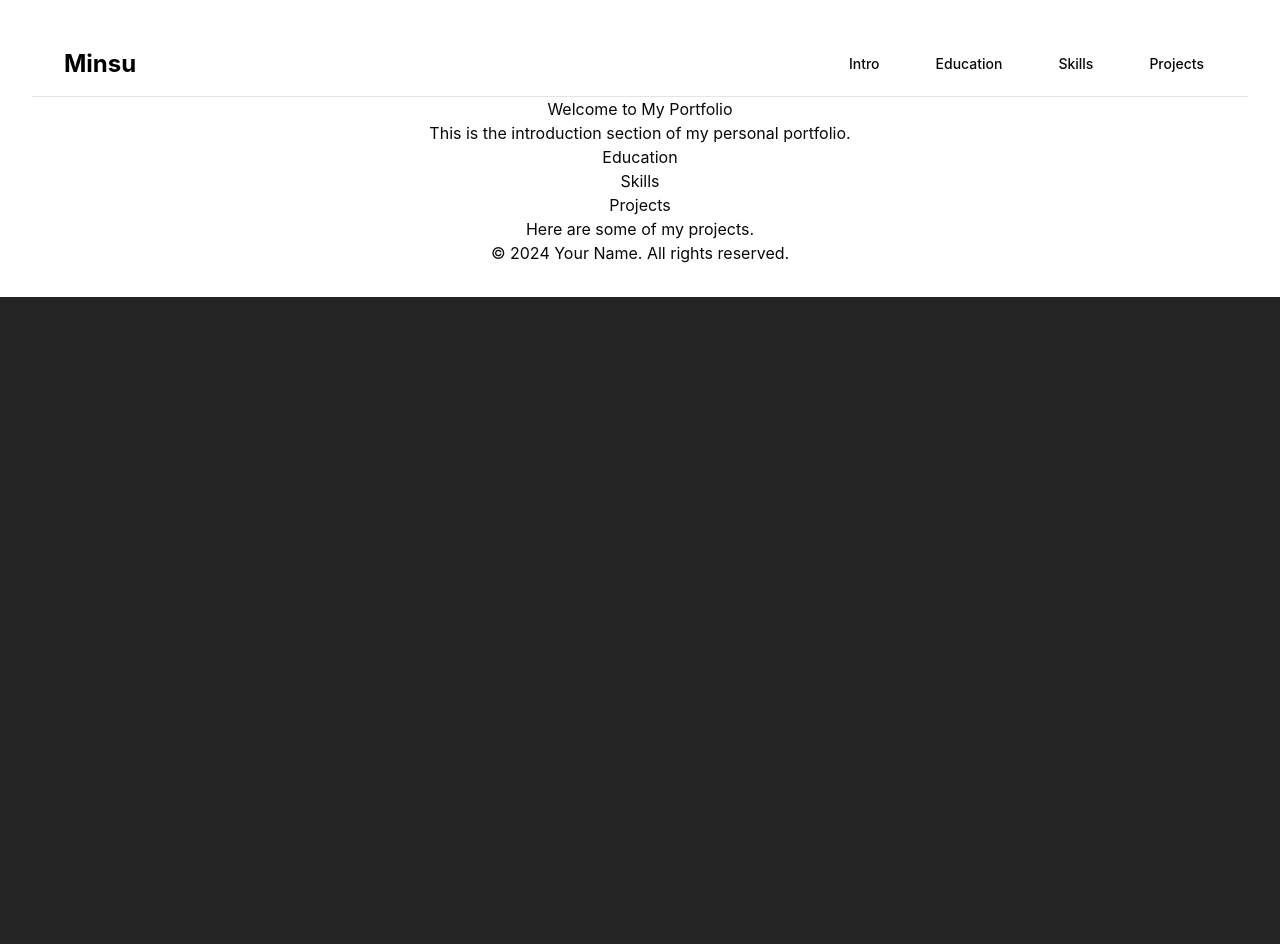
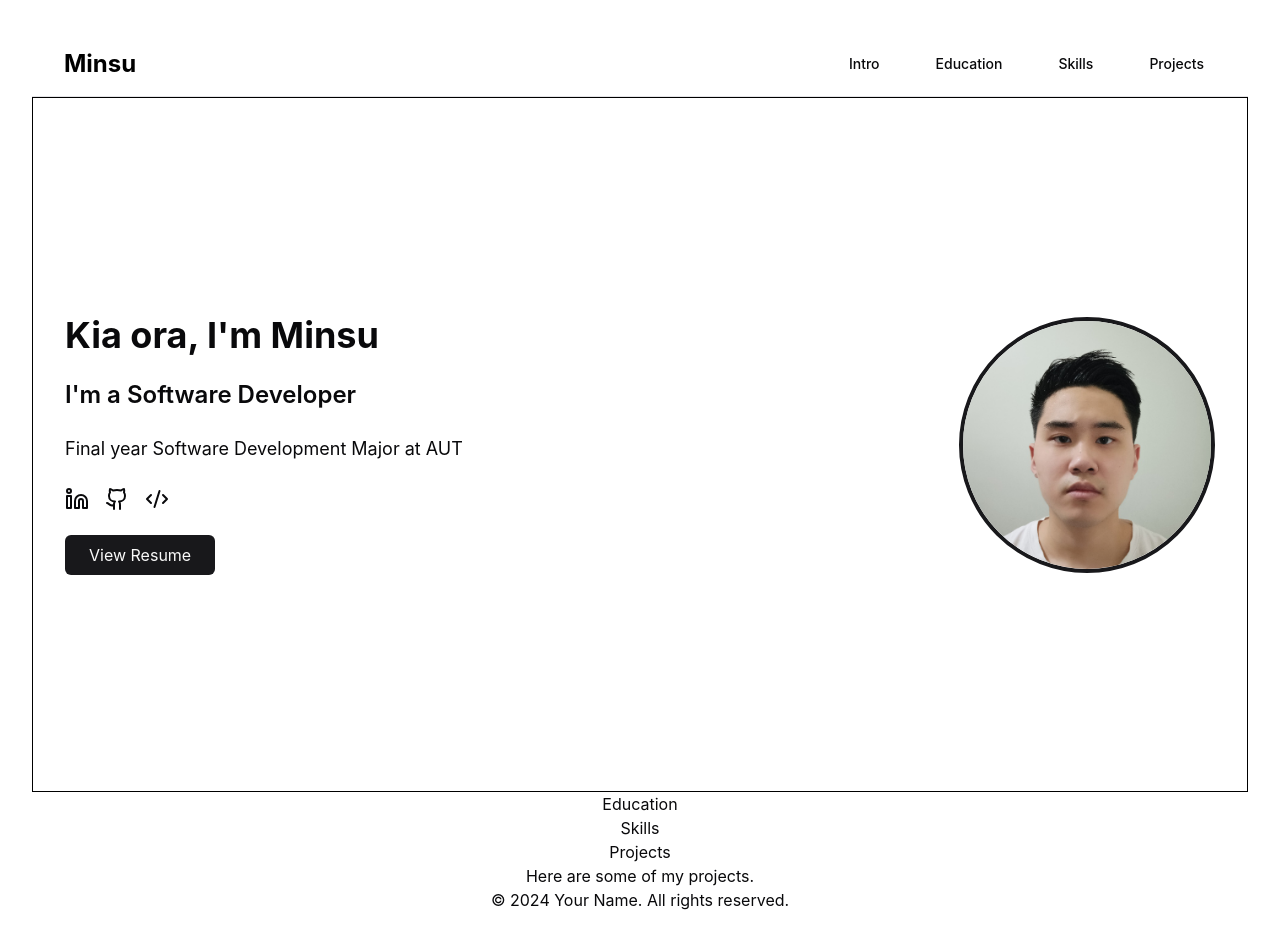
Before and after one commit to Minsukim2827/portfolio-10112024, a React (Vite) app: page / in a window 1280 px wide. Before the commit the page ends 800 px from the top, so only its background shows below. Built offline with nearby package versions, Linux system fonts and the light colour scheme.

Commit message:
created intro page

```diff
--- a/src/App.jsx
+++ b/src/App.jsx
@@ -13,10 +13,10 @@ function App() {
     <div className="App">
       <Navbar />
       <main>
-<Intro />
-<Education />
-<Skills />
-<Projects />
+      <section id="intro"><Intro /></section>
+        <section id="education"><Education /></section>
+        <section id="skills"><Skills /></section>
+        <section id="projects"><Projects /></section>
       </main>
       <Footer />
     </div>
--- a/src/components/intro/intro.jsx
+++ b/src/components/intro/intro.jsx
@@ -1,11 +1,50 @@
 
-const Intro = () => {
-    return (
-        <div className="intro">
-            <h1>Welcome to My Portfolio</h1>
-            <p>This is the introduction section of my personal portfolio.</p>
+import { Link } from 'react-router-dom'
+import { Github, Linkedin, Code2 } from 'lucide-react'
+
+export default function Intro() {
+  return (
+    (<div
+      className="min-h-[calc(95vh-var(--navbar-height))] bg-background text-foreground flex flex-col md:flex-row items-center justify-center p-8 border border-black">
+      <div className="md:w-1/2 space-y-6 text-center md:text-left mb-8 md:mb-0">
+        <h1 className="text-4xl font-bold">Kia ora, I&apos;m Minsu</h1>
+        <h2 className="text-2xl font-semibold">I&apos;m a Software Developer</h2>
+        <p className="text-lg">Final year Software Development Major at AUT</p>
+        <div className="flex justify-center md:justify-start space-x-4">
+          <a
+            href="https://linkedin.com"
+            target="_blank"
+            rel="noopener noreferrer"
+            aria-label="LinkedIn">
+            <Linkedin className="w-6 h-6" />
+          </a>
+          <a
+            href="https://github.com"
+            target="_blank"
+            rel="noopener noreferrer"
+            aria-label="GitHub">
+            <Github className="w-6 h-6" />
+          </a>
+          <a
+            href="https://leetcode.com"
+            target="_blank"
+            rel="noopener noreferrer"
+            aria-label="LeetCode">
+            <Code2 className="w-6 h-6" />
+          </a>
         </div>
-    );
-};
-
-export default Intro;
+        <Link
+          to="./resume.pdf"
+          className="inline-block bg-primary text-primary-foreground px-6 py-2 rounded-md hover:bg-primary/90 transition-colors">
+          View Resume
+        </Link>
+      </div>
+      <div className="md:w-1/2 flex justify-center md:justify-end">
+        <img
+          src="./avatar.png"
+          alt="Minsu"
+          className="rounded-full w-64 h-64 object-cover border-4 border-primary" />
+      </div>
+    </div>)
+  );
+}
--- a/src/components/navbar/_components/navLinks.jsx
+++ b/src/components/navbar/_components/navLinks.jsx
@@ -1,6 +1,22 @@
 export const navLinks = [
-    { name: "Intro", href: "#intro" },
-    { name: "Education", href: "#education" },
-    { name: "Skills", href: "#skills" },
-    { name: "Projects", href: "#projects" },
-  ]
+  {
+    name: "Intro",
+    id: "intro",
+    description: "An introduction to Minsu and overview of the portfolio"
+  },
+  {
+    name: "Education",
+    id: "education",
+    description: "Details about Minsu's educational background and qualifications"
+  },
+  {
+    name: "Skills",
+    id: "skills",
+    description: "A list of Minsu's technical skills and competencies"
+  },
+  {
+    name: "Projects",
+    id: "projects",
+    description: "Showcase of Minsu's notable projects and achievements"
+  },
+];
--- /dev/null
+++ b/src/components/navbar/_components/navbarUtils.js
@@ -0,0 +1,15 @@
+export const scrollToTop = () => {
+    window.scrollTo({
+      top: 0,
+      behavior: 'smooth'
+    });
+  };
+
+  export const createHandleNavClick = (scrollToSection, setIsOpen) => (id) => {
+    if (id === 'intro') {
+      scrollToTop();
+    } else {
+      scrollToSection(id);
+    }
+    setIsOpen(false);
+  };
--- a/src/components/navbar/navbar.jsx
+++ b/src/components/navbar/navbar.jsx
@@ -1,52 +1,70 @@
 import { useState } from "react"
-import { Link } from "react-router-dom"
 import { Menu } from "lucide-react"
 import { Button } from "@/components/ui/button"
 import { Sheet, SheetContent, SheetTrigger } from "@/components/ui/sheet"
 import { navLinks } from "./_components/navLinks"
+import useNavbarHeight from "@/hooks/useNavbarHeight"
+import useSmoothScroll from "@/hooks/useSmoothScroll"
+import { DialogTitle, DialogDescription } from "@radix-ui/react-dialog"
+import { createHandleNavClick } from "./_components/navbarUtils"
 
 const Navbar = () => {
   const [isOpen, setIsOpen] = useState(false)
+  const { scrollToSection } = useSmoothScroll()
 
-  const toggleMenu = () => setIsOpen(!isOpen)
+  useNavbarHeight()
+
+  const handleNavClick = createHandleNavClick(scrollToSection, setIsOpen)
 
   return (
     <nav className="bg-background sticky top-0 z-40 w-full border-b border-border">
       <div className="max-w-7xl mx-auto px-4 sm:px-6 lg:px-8">
         <div className="flex justify-between h-16">
           <div className="flex-shrink-0 flex items-center">
-            <Link to="/" className="text-2xl font-bold text-black">
+            <button
+              onClick={() => handleNavClick("intro")}
+              className="text-2xl font-bold text-black"
+            >
               Minsu
-            </Link>
+            </button>
           </div>
           <div className="hidden sm:ml-6 sm:flex sm:space-x-8 sm:items-center">
             {navLinks.map((link) => (
-              <Link
+              <button
                 key={link.name}
-                to={link.href}
-                className="text-foreground hover:text-primary px-3 py-2 rounded-md text-sm font-medium">
+                onClick={() => handleNavClick(link.id)}
+                className="text-foreground hover:text-primary px-3 py-2 rounded-md text-sm font-medium"
+                aria-describedby={`${link.id}-description`}
+              >
                 {link.name}
-              </Link>
+                <span id={`${link.id}-description`} className="sr-only">{link.description}</span>
+              </button>
             ))}
           </div>
           <div className="sm:hidden flex items-center">
-            <Sheet>
+            <Sheet open={isOpen} onOpenChange={setIsOpen}>
               <SheetTrigger asChild>
                 <Button variant="ghost" size="icon" className="text-foreground">
                   <Menu className="h-6 w-6" />
                   <span className="sr-only">Open main menu</span>
                 </Button>
               </SheetTrigger>
-              <SheetContent side="right" className="w-[250px] sm:w-[300px]">
-                <nav className="flex flex-col space-y-4 mt-4">
+              <SheetContent side="right" className="w-[250px] sm:w-[300px] h-[30vh]">
+                <DialogTitle className="sr-only">Navigation Menu</DialogTitle>
+                <DialogDescription id="nav-menu-description" className="sr-only">
+                  Navigation menu for quick access to different sections of the portfolio
+                </DialogDescription>
+                <nav className="flex flex-col space-y-4 mt-4" aria-describedby="nav-menu-description">
                   {navLinks.map((link) => (
-                    <Link
+                    <button
                       key={link.name}
-                      to={link.href}
+                      onClick={() => handleNavClick(link.id)}
                       className="text-foreground hover:text-primary px-3 py-2 rounded-md text-sm font-medium"
-                      onClick={toggleMenu}>
+                      aria-describedby={`mobile-${link.id}-description`}
+                    >
                       {link.name}
-                    </Link>
+                      <span id={`mobile-${link.id}-description`} className="sr-only">{link.description}</span>
+                    </button>
                   ))}
                 </nav>
               </SheetContent>
--- /dev/null
+++ b/src/hooks/useNavbarHeight.js
@@ -0,0 +1,20 @@
+import { useEffect } from 'react';
+
+const useNavbarHeight = () => {
+  useEffect(() => {
+    const updateNavbarHeight = () => {
+      const navbar = document.querySelector('nav');
+      if (navbar) {
+        const height = navbar.offsetHeight;
+        document.documentElement.style.setProperty('--navbar-height', `${height}px`);
+      }
+    };
+
+    updateNavbarHeight();
+    window.addEventListener('resize', updateNavbarHeight);
+
+    return () => window.removeEventListener('resize', updateNavbarHeight);
+  }, []);
+};
+
+export default useNavbarHeight;
--- /dev/null
+++ b/src/hooks/useSmoothScroll.js
@@ -0,0 +1,26 @@
+
+import { useCallback } from 'react';
+import { useSpring, useScroll } from 'framer-motion';
+
+const useSmoothScroll = () => {
+  const { scrollY } = useScroll();
+  const scrollYSpring = useSpring(scrollY, {
+    damping: 22,
+    mass: 0.1,
+    stiffness: 200,
+  });
+
+  const scrollToSection = useCallback((elementId) => {
+    const element = document.getElementById(elementId);
+    if (element) {
+      window.scrollTo({
+        top: element.offsetTop,
+        behavior: 'smooth',
+      });
+    }
+  }, []);
+
+  return { scrollYSpring, scrollToSection };
+};
+
+export default useSmoothScroll;
```
